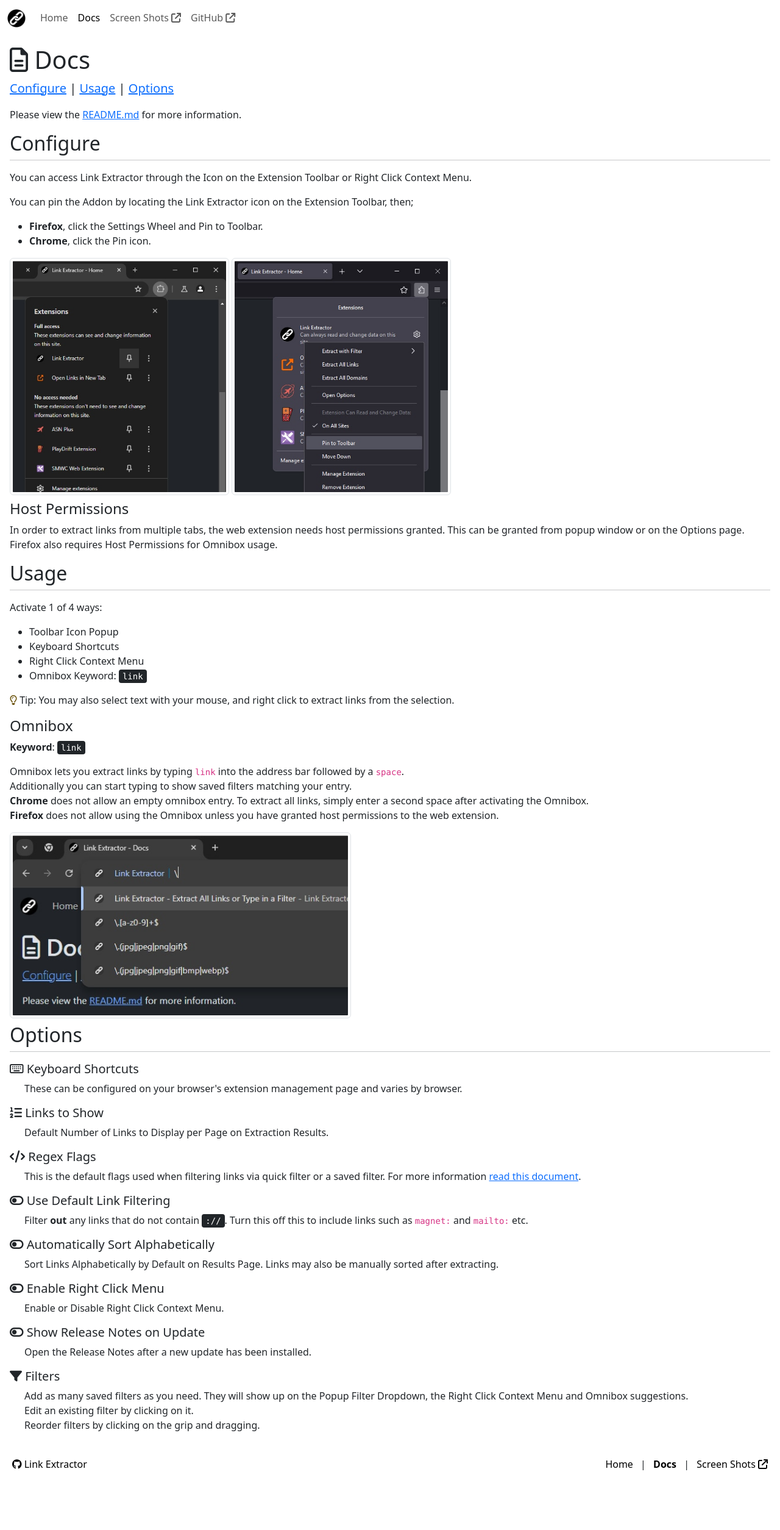
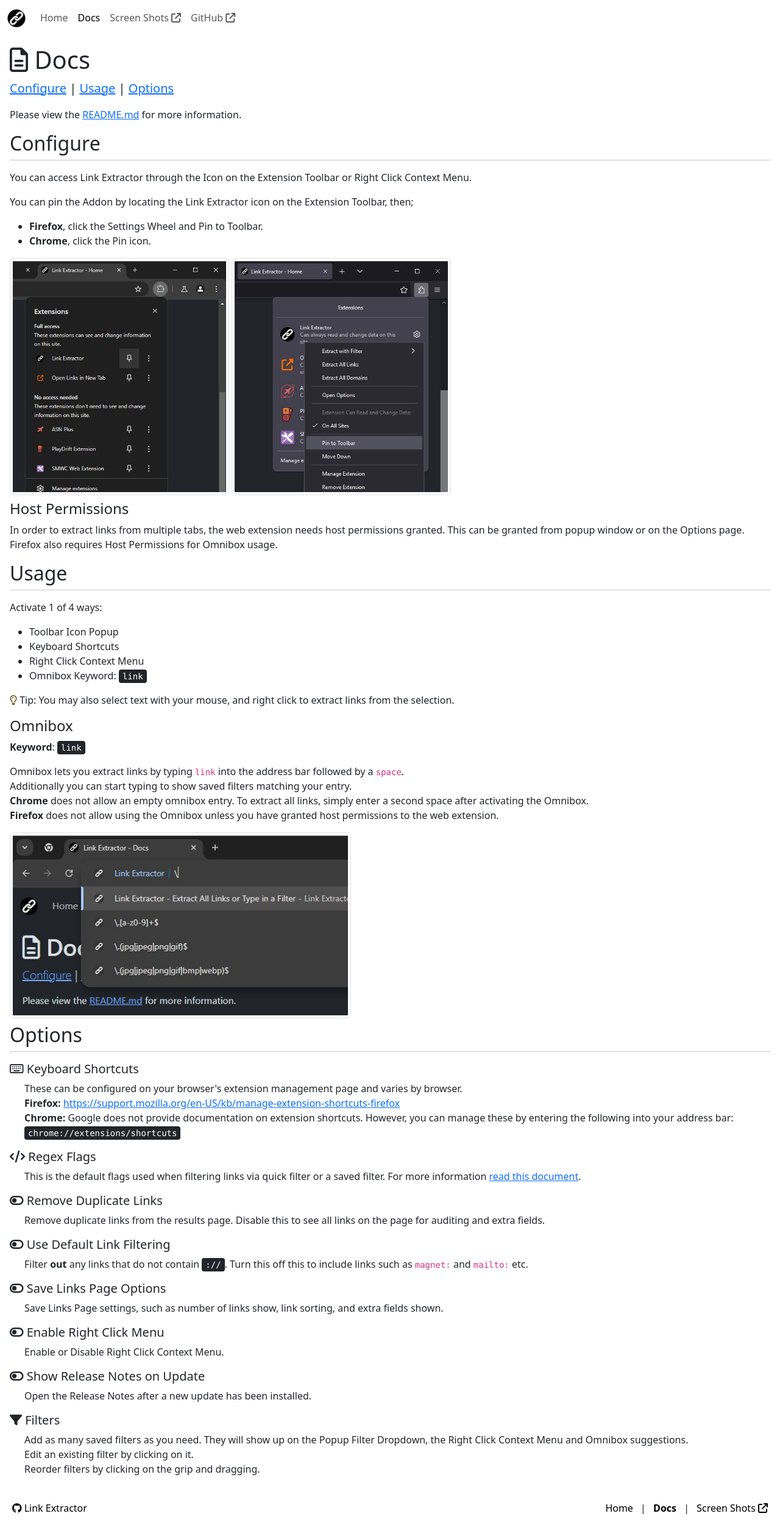
Before and after one commit to cssnr/link-extractor-site, a Jekyll site: the page built from docs.html, in a window 1280 px wide. Shown: the whole page at 61% size. Built offline with Jekyll 4.4.1, drawn with Linux system fonts in a browser that asks for light colours; comment, search, counter and statistics services are not loaded; before the commit the page ends 2437 px from its top, so only the background shows below that.

Commit message:
Update for v6

```diff
--- a/_layouts/default.html
+++ b/_layouts/default.html
@@ -88,7 +88,22 @@
     </div>
 </footer>
 
+<button type="button" class="btn btn-outline-primary" id="back-to-top">
+    <i class="fa-regular fa-square-caret-up"></i>
+</button> <!-- back-to-top -->
+
+<div aria-live="polite" aria-atomic="true" class="">
+    <div id="toast-container" class="toast-container position-fixed bottom-0 end-0 p-3"></div>
+</div> <!-- toast-container -->
+
+<div class="d-none">
+    <div class="toast align-items-center border-0" role="alert" aria-live="assertive" aria-atomic="true" data-bs-delay="5000">
+        <div class="toast-body small"></div>
+    </div>
+</div> <!-- d-none -->
+
 <script src="https://cdnjs.cloudflare.com/ajax/libs/bootstrap/5.3.3/js/bootstrap.bundle.min.js" integrity="sha512-7Pi/otdlbbCR+LnW+F7PwFcSDJOuUJB3OxtEHbg4vSMvzvJjde4Po1v4BR9Gdc9aXNUNFVUY+SK51wWT8WF0Gg==" crossorigin="anonymous" referrerpolicy="no-referrer"></script>
+<script src="https://cdnjs.cloudflare.com/ajax/libs/clipboard.js/2.0.11/clipboard.min.js" integrity="sha512-7O5pXpc0oCRrxk8RUfDYFgn0nO1t+jLuIOQdOMRp4APB7uZ4vSjspzp5y6YDtDs4VzUSTbWzBFZ/LKJhnyFOKw==" crossorigin="anonymous" referrerpolicy="no-referrer"></script>
 <script type="text/javascript" src="/js/main.js"></script>
 
 </body>
--- a/css/main.css
+++ b/css/main.css
@@ -0,0 +1,14 @@
+/* CSS for global */
+
+#back-to-top {
+    position: fixed;
+    bottom: 64px;
+    right: 20px;
+    display: none;
+    z-index: 3;
+}
+
+.toast-container {
+    max-width: 260px;
+    width: 100%;
+}
--- a/docs.html
+++ b/docs.html
@@ -41,7 +41,7 @@
     <li>Toolbar Icon Popup</li>
     <li>Keyboard Shortcuts</li>
     <li>Right Click Context Menu</li>
-    <li>Omnibox Keyword: <kbd>link</kbd></li>
+    <li>Omnibox Keyword: <kbd role="button" data-clipboard-text="link">link</kbd></li>
 </ul>
 
 <p>
@@ -50,7 +50,10 @@
 </p>
 
 <h4>Omnibox</h4>
-<p><span class="fw-bold">Keyword</span>: <kbd>link</kbd></p>
+<p>
+    <span class="fw-bold">Keyword</span>: <kbd role="button" data-clipboard-text="link">link</kbd>
+    {% comment %}<a href="#" data-clipboard-text="link"><i class="fa-solid fa-copy"></i></a>{% endcomment %}
+</p>
 <p>
     Omnibox lets you extract links by typing <code>link</code> into the address bar followed by a <code>space</code>.<br>
     Additionally you can start typing to show saved filters matching your entry.<br>
@@ -66,10 +69,17 @@
 <hr class="mt-0">
 
 <h5><i class="fa-regular fa-keyboard"></i> Keyboard Shortcuts</h5>
-<p class="ps-4">These can be configured on your browser's extension management page and varies by browser.</p>
-
-<h5><i class="fa-solid fa-list-ol"></i> Links to Show</h5>
-<p class="ps-4">Default Number of Links to Display per Page on Extraction Results.</p>
+<p class="ps-4">
+    These can be configured on your browser's extension management page and varies by browser.
+    <br>
+    <strong>Firefox:</strong> <a href="https://support.mozilla.org/en-US/kb/manage-extension-shortcuts-firefox" target="_blank" rel="noopener">
+        https://support.mozilla.org/en-US/kb/manage-extension-shortcuts-firefox</a>
+    <br>
+    <strong>Chrome:</strong> Google does not provide documentation on extension shortcuts.
+    However, you can manage these by entering the following into your address bar:
+    <kbd role="button" data-clipboard-text="chrome://extensions/shortcuts">chrome://extensions/shortcuts</kbd>
+    {% comment %}<a href="#" data-clipboard-text="chrome://extensions/shortcuts"><i class="fa-solid fa-copy"></i></a>{% endcomment %}
+</p>
 
 <h5><i class="fa-solid fa-code"></i> Regex Flags</h5>
 <p class="ps-4">
@@ -78,15 +88,20 @@
        target="_blank" rel="noopener">read this document</a>.
 </p>
 
+<h5><i class="fa-solid fa-toggle-off"></i> Remove Duplicate Links</h5>
+<p class="ps-4">
+    Remove duplicate links from the results page. Disable this to see all links on the page for auditing and extra fields.
+</p>
+
 <h5><i class="fa-solid fa-toggle-off"></i> Use Default Link Filtering</h5>
 <p class="ps-4">
     Filter <strong>out</strong> any links that do not contain <kbd>://</kbd>.
     Turn this off this to include links such as <code>magnet:</code> and <code>mailto:</code> etc.
 </p>
 
-<h5><i class="fa-solid fa-toggle-off"></i> Automatically Sort Alphabetically</h5>
+<h5><i class="fa-solid fa-toggle-off"></i> Save Links Page Options</h5>
 <p class="ps-4">
-    Sort Links Alphabetically by Default on Results Page. Links may also be manually sorted after extracting.
+    Save Links Page settings, such as number of links show, link sorting, and extra fields shown.
 </p>
 
 <h5><i class="fa-solid fa-toggle-off"></i> Enable Right Click Menu</h5>
--- a/js/main.js
+++ b/js/main.js
@@ -1,5 +1,84 @@
 // JS Main
 
-// document.addEventListener('DOMContentLoaded', function () {
-//     console.log('DOMContentLoaded')
-// })
+document
+    .querySelectorAll('[data-clipboard-text]')
+    .forEach((el) => el.addEventListener('click', (e) => e.preventDefault()))
+
+const backToTop = document.getElementById('back-to-top')
+
+if (backToTop) {
+    window.addEventListener('scroll', debounce(onScroll))
+    backToTop.addEventListener('click', () => {
+        document.body.scrollTop = 0
+        document.documentElement.scrollTop = 0
+    })
+}
+
+if (typeof ClipboardJS !== 'undefined') {
+    const clipboard = new ClipboardJS('[data-clipboard-text]')
+    clipboard.on('success', function (event) {
+        // console.debug('clipboard.success:', event)
+        // const text = event.text
+        // console.debug(`text: "${text}"`)
+        if (event.trigger.dataset.toast) {
+            showToast(event.trigger.dataset.toast)
+        } else {
+            showToast('Copied to Clipboard')
+        }
+    })
+    clipboard.on('error', function (event) {
+        // console.debug('clipboard.error:', event)
+        showToast('Clipboard Copy Failed', 'warning')
+    })
+}
+
+/**
+ * On Scroll Callback
+ * @function onScroll
+ */
+function onScroll() {
+    if (
+        document.body.scrollTop > 20 ||
+        document.documentElement.scrollTop > 20
+    ) {
+        backToTop.style.display = 'block'
+    } else {
+        backToTop.style.display = 'none'
+    }
+}
+
+/**
+ * Show Bootstrap Toast
+ * @function showToast
+ * @param {String} message
+ * @param {String} type
+ */
+function showToast(message, type = 'success') {
+    console.debug(`showToast: ${type}: ${message}`)
+    const clone = document.querySelector('.d-none .toast')
+    const container = document.getElementById('toast-container')
+    if (!clone || !container) {
+        return console.warn('Missing clone or container:', clone, container)
+    }
+    const element = clone.cloneNode(true)
+    element.querySelector('.toast-body').innerHTML = message
+    element.classList.add(`text-bg-${type}`)
+    container.appendChild(element)
+    const toast = new bootstrap.Toast(element)
+    element.addEventListener('mousemove', () => toast.hide())
+    toast.show()
+}
+
+/**
+ * DeBounce Function
+ * @function debounce
+ * @param {Function} fn
+ * @param {Number} timeout
+ */
+function debounce(fn, timeout = 250) {
+    let timeoutID
+    return (...args) => {
+        clearTimeout(timeoutID)
+        timeoutID = setTimeout(() => fn(...args), timeout)
+    }
+}
```
